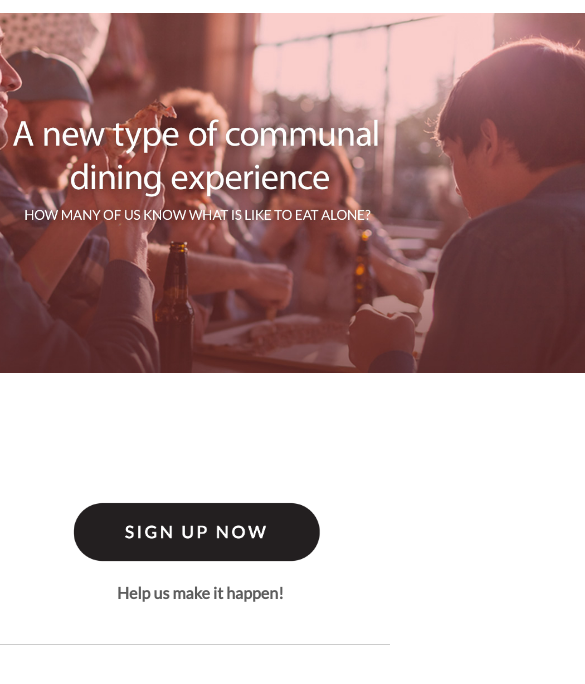
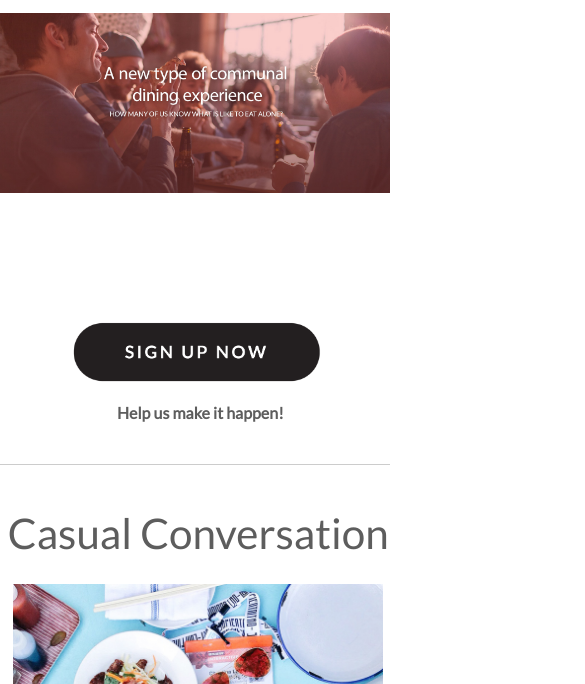
Before and after one commit to davidisaza21/breakinbread, a plain HTML site: page index.html in a window 390 px wide. Shown: the part 130-814 px from the top of the page, 585 px wide, since content can reach past the window. Drawn offline with Linux system fonts and the light colour scheme.

Commit message:
finished phone mobile resposive

```diff
--- a/style.css
+++ b/style.css
@@ -175,8 +175,7 @@ body {
 		margin-bottom: 2vh;
 	}
 	#bb-image {
-		width: 200vw;
-		margin-left: -50vw;
+		width: 100vw;
 	}
 	#su-button {
 		width: 65vw;
```
